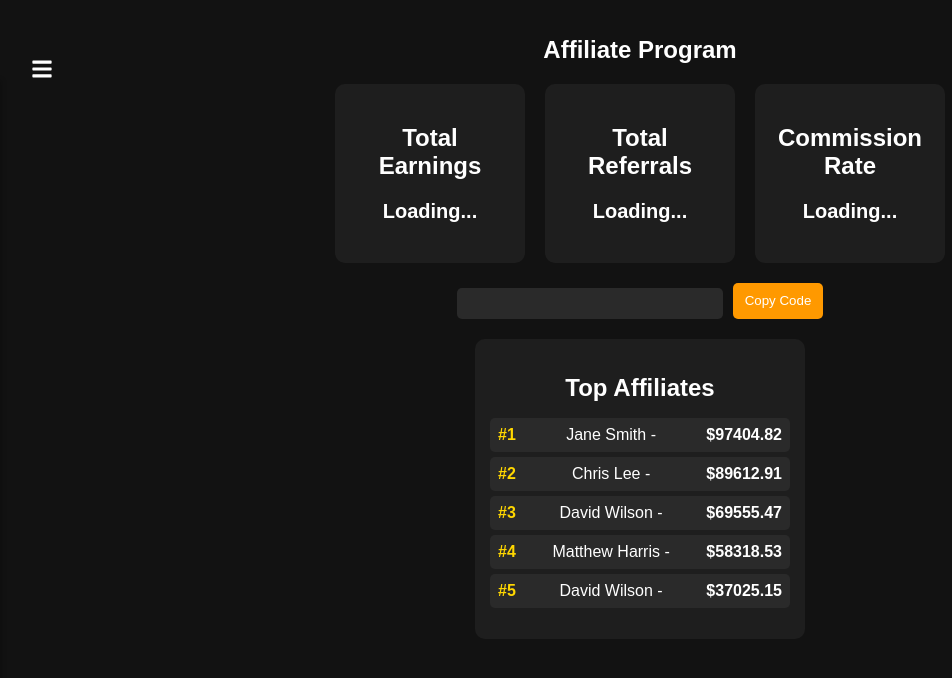
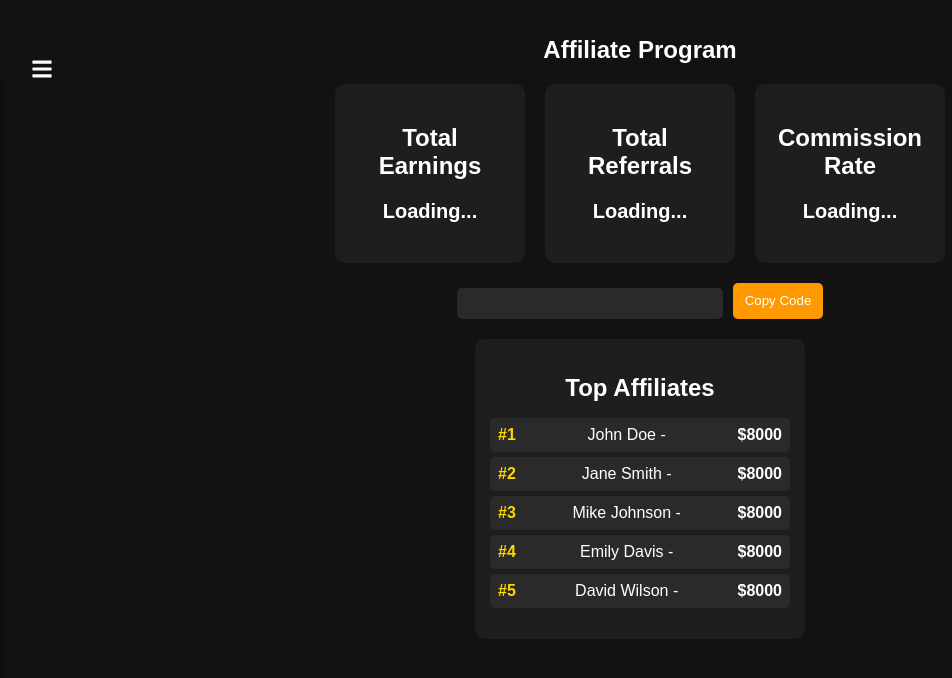
Before and after one commit to Martganan24/CCXPR, a React (Create React App) app in the folder cecxai-trading/: page /affiliate in a window 1280 px wide. Shown: the top 678 px of the page, without its empty margins (0-952 px from the left). Built offline with nearby package versions, Linux system fonts and the light colour scheme.

Commit message:
affiliate again and again

```diff
--- a/cecxai-trading/src/pages/Affiliate.js
+++ b/cecxai-trading/src/pages/Affiliate.js
@@ -3,24 +3,21 @@ import { motion } from "framer-motion";
 import "../styles/Affiliate.css"; // ✅ Ensure this file exists
 import { useUser } from "../context/UserContext"; // ✅ Import UserContext
 
-// Function to generate random names
-const generateRandomName = () => {
-  const names = [
-    "John Doe", "Jane Smith", "Mike Johnson", "Emily Davis", "David Wilson",
-    "Sarah Brown", "Chris Lee", "Jessica White", "Matthew Harris", "Amanda Clark"
+// Function to generate random names (static for the leaderboard)
+const generateStaticLeaderboard = () => {
+  return [
+    { id: 1, name: "John Doe", total_earnings: 8000 },  // Starting earnings $8,000
+    { id: 2, name: "Jane Smith", total_earnings: 8000 },
+    { id: 3, name: "Mike Johnson", total_earnings: 8000 },
+    { id: 4, name: "Emily Davis", total_earnings: 8000 },
+    { id: 5, name: "David Wilson", total_earnings: 8000 },
   ];
-  return names[Math.floor(Math.random() * names.length)];
-};
-
-// Function to generate random earnings in the range
-const generateRandomEarnings = () => {
-  return (Math.random() * (100000 - 8000) + 8000).toFixed(2); // Random between $8,000 and $100,000
 };
 
 function Affiliate() {
   const { user } = useUser(); // ✅ Get User Data from Context
   const [copied, setCopied] = useState(false);
-  const [leaderboard, setLeaderboard] = useState([]); // Optional leaderboard state
+  const [leaderboard, setLeaderboard] = useState(generateStaticLeaderboard()); // Static leaderboard data
 
   const referralLink = user ? user.referral_code : ""; // Dynamic referral code (already system-generated)
 
@@ -30,29 +27,24 @@ function Affiliate() {
     setTimeout(() => setCopied(false), 1500); // Reset after 1.5s
   };
 
-  // ✅ Fetch leaderboard data (Optional)
+  // ✅ Simulate Earnings Increase for Top Affiliates
   useEffect(() => {
-    const generateLeaderboard = () => {
-      const newLeaderboard = Array.from({ length: 5 }).map((_, index) => ({
-        id: index + 1,
-        name: generateRandomName(),
-        total_earnings: generateRandomEarnings(),
-      }));
+    const updateLeaderboardEarnings = () => {
+      const updatedLeaderboard = leaderboard.map((affiliate) => {
+        // Increase earnings daily
+        const newEarnings = Math.min(100000, affiliate.total_earnings + 3000); // Increase by $3,000 daily, max $100,000
+        return { ...affiliate, total_earnings: newEarnings };
+      });
 
-      // Sort to ensure the top earner is first
-      newLeaderboard.sort((a, b) => b.total_earnings - a.total_earnings);
-
-      setLeaderboard(newLeaderboard); // ✅ Set leaderboard data
+      setLeaderboard(updatedLeaderboard); // Update leaderboard with new earnings
     };
 
-    generateLeaderboard(); // Initial leaderboard generation
-
     const interval = setInterval(() => {
-      generateLeaderboard(); // Update leaderboard daily
+      updateLeaderboardEarnings(); // Update every day (simulated)
     }, 86400000); // 1 day in milliseconds
 
     return () => clearInterval(interval); // Cleanup interval when component unmounts
-  }, []);
+  }, [leaderboard]);
 
   return (
     <motion.div
```
